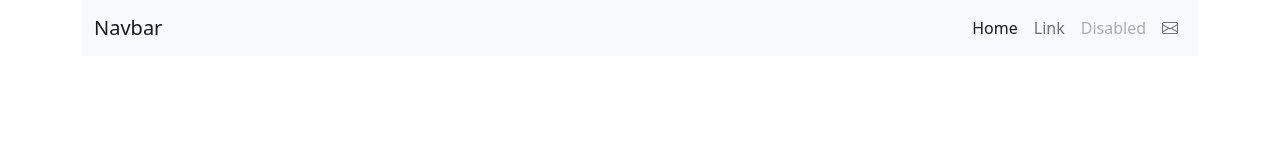
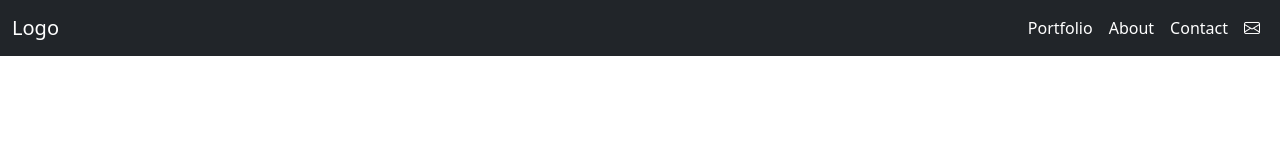
Before and after one commit to Said-laasri/Booststrap-Portfolio, a plain HTML site: page index.html in a window 1280 px wide. Drawn offline with nearby package versions, Linux system fonts and the light colour scheme.

Commit message:
nav-bar bg

```diff
--- a/index.html
+++ b/index.html
@@ -8,32 +8,30 @@
     <link rel="stylesheet" href="https://cdnjs.cloudflare.com/ajax/libs/bootstrap-icons/1.8.3/font/bootstrap-icons.min.css" integrity="sha512-YzwGgFdO1NQw1CZkPoGyRkEnUTxPSbGWXvGiXrWk8IeSqdyci0dEDYdLLjMxq1zCoU0QBa4kHAFiRhUL3z2bow==" crossorigin="anonymous" referrerpolicy="no-referrer" />
 </head>
 <body>
-    <div class="container">
-      <nav class="navbar navbar-expand-lg bg-light">
+      <nav class="navbar navbar-expand-lg  navbar-dark bg-dark">
         <div class="container-fluid">
-          <a class="navbar-brand" href="#">Navbar</a>
+          <a class="navbar-brand" href="#">Logo</a>
           <button class="navbar-toggler" type="button" data-bs-toggle="collapse" data-bs-target="#navbarSupportedContent" aria-controls="navbarSupportedContent" aria-expanded="false" aria-label="Toggle navigation">
             <span class="navbar-toggler-icon"></span>
           </button>
           <div class="collapse navbar-collapse justify-content-end" id="navbarSupportedContent">
             <ul class="navbar-nav">
               <li class="nav-item">
-                <a class="nav-link active" aria-current="page" href="#">Home</a>
+                <a class="nav-link active" aria-current="page" href="#">Portfolio</a>
               </li>
               <li class="nav-item">
-                <a class="nav-link" href="#">Link</a>
+                <a class="nav-link active" href="#">About</a>
               </li>
               <li class="nav-item">
-                <a class="nav-link disabled">Disabled</a>
+                <a class="nav-link active">Contact</a>
               </li>
               <li class="nav-item">
-                <i class="nav-link bi bi-envelope fa-4x"></i>
+                <i class="nav-link bi bi-envelope fa-4x active"></i>
               </li>
             </ul>
           </div>
         </div>
       </nav>
-    </div>
 
 
 
```
